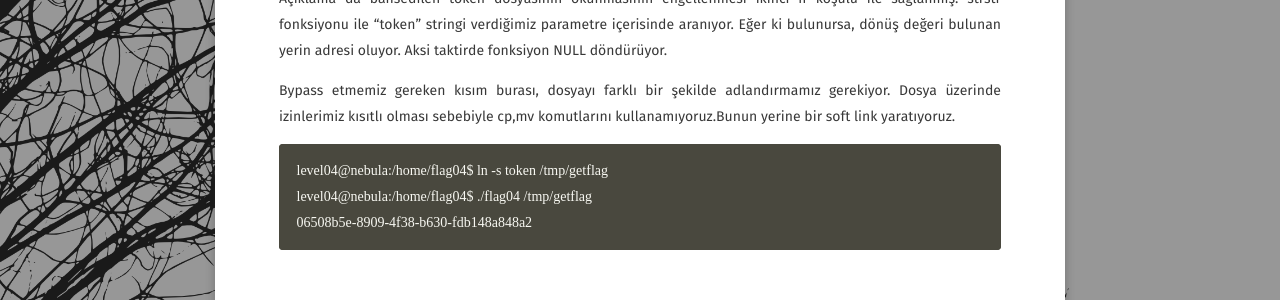
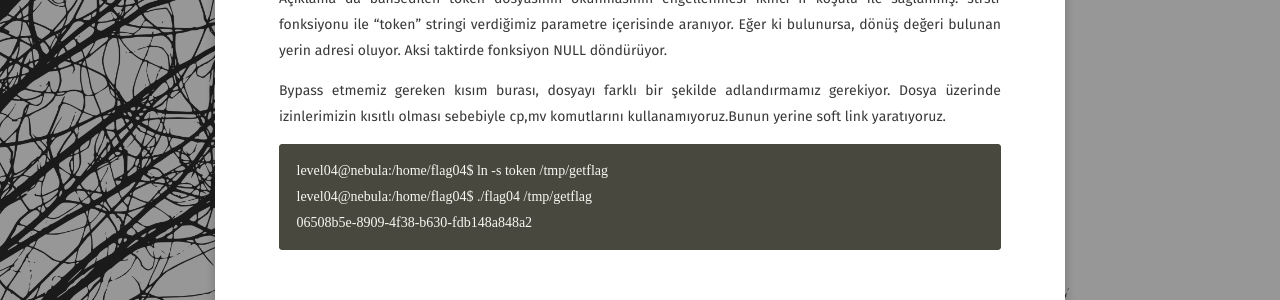
Before and after one commit to burcudemiralp/burcudemiralp.github.io, a Jekyll site: the page built from _posts/2018-02-23-nebula-writeup.md, in a window 1280 px wide and 900 px high, scrolled down 6346 px. Shown: the part 463-763 px from the top of the window. Built offline with Jekyll 4.4.1, drawn with Linux system fonts in a browser that asks for light colours; some web fonts are replaced; some of the changed text lies outside the part shown.

Commit message:
Update 2018-02-23-nebula-writeup.md

```diff
--- a/_posts/2018-02-23-nebula-writeup.md
+++ b/_posts/2018-02-23-nebula-writeup.md
@@ -238,7 +238,7 @@ Programı daha iyi yorumlayabilmek adına bazı noktalara değinelim.
 
 Açıklama da bahsedilen token dosyasının okunmasının engellenmesi ikinci if koşulu ile sağlanmış. strstr fonksiyonu ile "token" stringi verdiğimiz parametre içerisinde aranıyor. Eğer ki bulunursa, dönüş değeri bulunan yerin adresi oluyor. Aksi taktirde fonksiyon NULL döndürüyor.
 
-Bypass etmemiz gereken kısım burası, dosyayı farklı bir şekilde adlandırmamız gerekiyor. Dosya üzerinde izinlerimiz kısıtlı olması sebebiyle cp,mv komutlarını kullanamıyoruz.Bunun yerine bir soft link yaratıyoruz.
+Bypass etmemiz gereken kısım burası, dosyayı farklı bir şekilde adlandırmamız gerekiyor. Dosya üzerinde izinlerimizin kısıtlı olması sebebiyle cp,mv komutlarını kullanamıyoruz.Bunun yerine soft link yaratıyoruz.
 {% raw %}
      level04@nebula:/home/flag04$ ln -s token /tmp/getflag
      level04@nebula:/home/flag04$ ./flag04 /tmp/getflag
```
